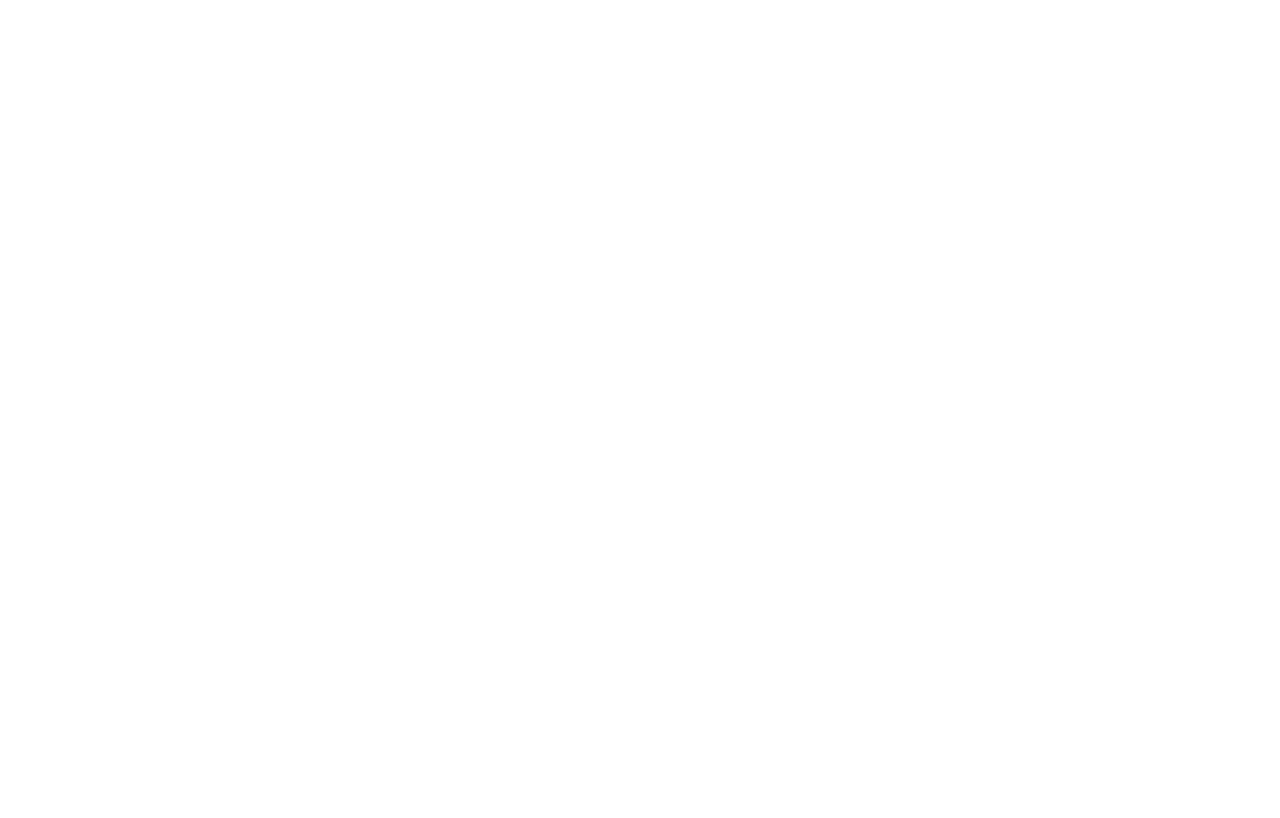
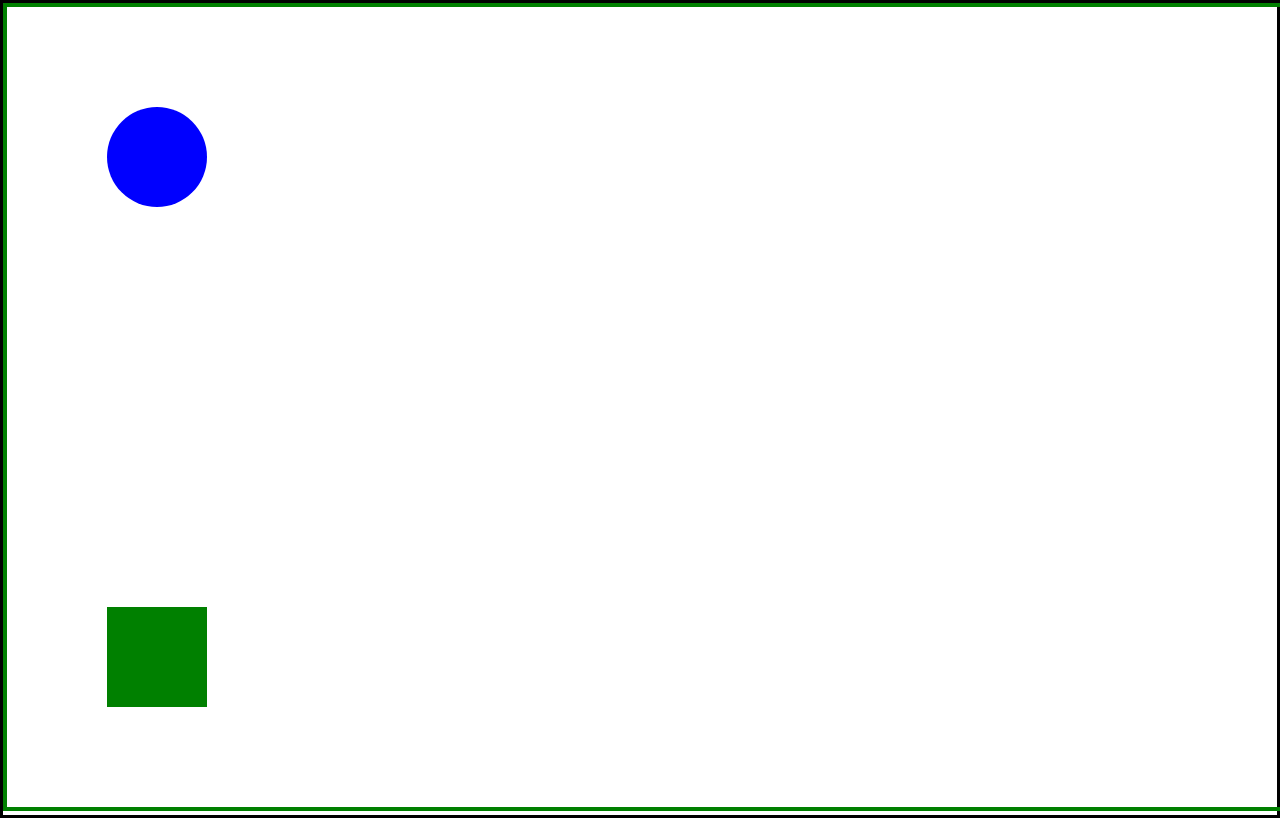
Before and after one commit to gokeekundayo/NEA2026, a plain HTML site: page Home/index.html in a window 1280 px wide. Drawn offline with Linux system fonts and the light colour scheme.

Commit message:
Generic Objects Added

```diff
--- /dev/null
+++ b/Engine/EnergyStore.js
@@ -0,0 +1,5 @@
+export default class EnergyStore {
+	calculate(obj) {
+		throw new Error("Method 'calculate()' must be implemented.");
+	}
+}
--- /dev/null
+++ b/Engine/Environment.js
@@ -0,0 +1,54 @@
+export default class Environment {
+	constructor() {
+		this.canvas = document.createElement("canvas");
+		this.context = this.canvas.getContext("2d");
+		this.canvas.width = window.innerWidth;
+		this.canvas.height = window.innerHeight;
+		document.body.appendChild(this.canvas);
+		this.canvas.style.backgroundColor = "transparent";
+		this.canvas.style.border = "4px solid green";
+		// Sky blue background
+		this.objects = [];
+	}
+	addObject(object) {
+		this.objects.push(object);
+		object.environment = this;
+	}
+
+	update(functionAttach) {
+		let lastTime = performance.now();
+		let startTime = lastTime;
+		let elapsedFunctionTime = 0;
+		let loop = () => {
+			const currentTime = performance.now();
+			const deltaTime = (currentTime - lastTime) / 1000;
+			const elapsedTime = (currentTime - startTime) / 1000;
+			elapsedFunctionTime += deltaTime; // Accumulate elapsed time
+
+			if (elapsedTime >= functionAttach.interval) {
+				if (elapsedFunctionTime >= functionAttach.interval) {
+					//If elapsed time is greater than or equal to interval, run function
+					functionAttach.start();
+					elapsedFunctionTime = 0; // reset elapsed time for function
+				}
+			}
+			lastTime = currentTime;
+			//Render Elements
+			this.context.clearRect(0, 0, this.canvas.width, this.canvas.height);
+			for (let object of this.objects) {
+				object.update(deltaTime);
+				//Drawing handled externally
+				object.draw(object.environment.context);
+				//Fix later: Collision detection $TODO
+				for (let object2 of this.objects) {
+					if (object !== object2 && object.collidesWith(object2)) {
+						console.log("Collision detected between", object, "and", object2);
+					}
+				}
+			}
+			requestAnimationFrame(loop);
+		};
+
+		loop();
+	}
+}
--- /dev/null
+++ b/Engine/GPEStore.js
@@ -0,0 +1,25 @@
+import EnergyStore from "./EnergyStore.js";
+
+export class GPEStore extends EnergyStore {
+	constructor({ gravity, pixelsPerMeter }) {
+		super();
+		this.gravity = gravity;
+		this.energy;
+		this.target;
+		this.pixelsPerMeter = pixelsPerMeter;
+		this.gravityDigital = this.gravity * this.pixelsPerMeter; // convert gravity to px/s²
+	}
+	calculate(obj = this.target) {
+		return obj.mass * this.gravity * obj.height;
+	}
+	update(deltaTime) {
+		if (this.target.height > 0) {
+			this.target.velocity.y += this.gravityDigital * deltaTime;
+			this.target.position.y += this.target.velocity.y * deltaTime;
+			this.energy = this.calculate();
+		} else {
+			this.target.position.y = this.target.base;
+			this.target.velocity.y = 0;
+		}
+	}
+}
--- /dev/null
+++ b/Engine/GenericObject.js
@@ -0,0 +1,25 @@
+import { polygonsCollide } from "./Tools/Tools.js";
+
+export default class GenericObject {
+	constructor({ mass, position, velocity, base, resistance, environment }) {
+		Object.assign(this, { mass, position, velocity, resistance, environment });
+		this.base = base ?? position.y;
+		this.energyStores = [];
+		this.environment?.addObject(this);
+	}
+	attachEnergyStore(energyStore) {
+		this.energyStores.push(energyStore);
+		energyStore.target = this;
+	}
+
+	update(deltaTime) {
+		this.height = this.base - this.position.y;
+		for (const store of this.energyStores) {
+			store.update(deltaTime);
+		}
+	}
+
+	collidesWith(other) {
+		return polygonsCollide(this.toPolygon(), other.toPolygon());
+	}
+}
--- /dev/null
+++ b/Engine/Generics/CircleObject.js
@@ -0,0 +1,32 @@
+import GenericObject from "../GenericObject.js";
+
+export default class CircleObject extends GenericObject {
+	constructor({ radius = 50, ...rest }) {
+		super(rest);
+		Object.assign(this, { radius });
+	}
+	draw(context) {
+		context.fillStyle = "blue";
+		context.beginPath();
+		context.arc(
+			this.position.x + this.radius,
+			this.position.y + this.radius,
+			this.radius,
+			0,
+			Math.PI * 2
+		);
+		context.fill();
+	}
+
+	toPolygon() {
+		const points = [];
+		for (let i = 0; i < 16; i++) {
+			const angle = (i / 16) * Math.PI * 2;
+			points.push({
+				x: this.x + Math.cos(angle) * this.radius,
+				y: this.y + Math.sin(angle) * this.radius,
+			});
+		}
+		return points;
+	}
+}
--- /dev/null
+++ b/Engine/Generics/SquareObject.js
@@ -0,0 +1,20 @@
+import GenericObject from "../GenericObject.js";
+export default class SquareObject extends GenericObject {
+	constructor({ sizeX = 100, sizeY = 100, ...rest }) {
+		super(rest);
+		Object.assign(this, { sizeX, sizeY });
+	}
+
+	draw(context) {
+		context.fillStyle = "green";
+		context.fillRect(this.position.x, this.position.y, this.sizeX, this.sizeY);
+	}
+	toPolygon() {
+		return [
+			{ x: this.x, y: this.y },
+			{ x: this.x + this.sizeX, y: this.y },
+			{ x: this.x + this.sizeX, y: this.y + this.sizeY },
+			{ x: this.x, y: this.y + this.sizeY },
+		];
+	}
+}
--- /dev/null
+++ b/Engine/Tools/Tools.js
@@ -0,0 +1,36 @@
+export function getID(element) {
+	return document.getElementById(element);
+}
+export function polygonsCollide(polyA, polyB) {
+	return !hasSeparatingAxis(polyA, polyB) && !hasSeparatingAxis(polyB, polyA);
+}
+
+function hasSeparatingAxis(polyA, polyB) {
+	for (let i = 0; i < polyA.length; i++) {
+		const p1 = polyA[i];
+		const p2 = polyA[(i + 1) % polyA.length];
+		const edge = { x: p2.x - p1.x, y: p2.y - p1.y };
+		const axis = { x: -edge.y, y: edge.x };
+
+		const [minA, maxA] = projectPolygon(polyA, axis);
+		const [minB, maxB] = projectPolygon(polyB, axis);
+
+		if (maxA < minB || maxB < minA) return true; // gap found
+	}
+	return false;
+}
+
+function projectPolygon(poly, axis) {
+	let min = Infinity;
+	let max = -Infinity;
+	const len = Math.hypot(axis.x, axis.y);
+	const nx = axis.x / len;
+	const ny = axis.y / len;
+
+	for (const p of poly) {
+		const projection = p.x * nx + p.y * ny;
+		if (projection < min) min = projection;
+		if (projection > max) max = projection;
+	}
+	return [min, max];
+}
--- a/Home/index.css
+++ b/Home/index.css
@@ -0,0 +1,14 @@
+#genericObjectVis1 {
+	width: 100px;
+	height: 100px;
+	background-color: red;
+	position: absolute;
+}
+
+body {
+	margin: 0;
+	padding: 0;
+	overflow: hidden;
+	box-sizing: border-box;
+	border: 3px solid black;
+}
--- a/Home/index.html
+++ b/Home/index.html
@@ -1,13 +1,13 @@
 <!DOCTYPE html>
 <html lang="en">
-<head>
-    <meta charset="UTF-8">
-    <meta http-equiv="X-UA-Compatible" content="IE=edge">
-    <meta name="viewport" content="width=device-width, initial-scale=1.0">
-    <link rel="stylesheet" href="index.css">
-    <title>Document</title>
-</head>
-<body>
-    <script src="index.js"></script>
-</body>
+	<head>
+		<meta charset="UTF-8" />
+		<meta http-equiv="X-UA-Compatible" content="IE=edge" />
+		<meta name="viewport" content="width=device-width, initial-scale=1.0" />
+		<link rel="stylesheet" href="index.css" />
+		<title>Physics Engine</title>
+	</head>
+	<body>
+		<script src="index.js" type="module"></script>
+	</body>
 </html>
--- a/Home/index.js
+++ b/Home/index.js
@@ -0,0 +1,38 @@
+import Environment from "../Engine/Environment.js";
+import GenericObject from "../Engine/GenericObject.js";
+import CircleObject from "../Engine/Generics/CircleObject.js";
+import SquareObject from "../Engine/Generics/SquareObject.js";
+import { GPEStore } from "../Engine/GPEStore.js";
+import { getID } from "../Engine/Tools/Tools.js";
+const myEnvironment = new Environment();
+const screenHeight = window.innerHeight; // px
+const metersOnScreen = 1; // e.g., 2 meters represented by 600px
+const pixelsPerMeter = screenHeight / metersOnScreen; // 300 px/m
+const myObject1 = new SquareObject({
+	mass: 2,
+	position: { x: 100, y: 100 },
+	velocity: { x: 0, y: 0 },
+	base: 600,
+	sizeX: 100,
+	sizeY: 100,
+	resistance: -1,
+	environment: myEnvironment,
+});
+const myObject2 = new CircleObject({
+	mass: 2,
+	position: { x: 100, y: 100 },
+	velocity: { x: 0, y: 0 },
+	base: 600,
+	radius: 50,
+	resistance: -1,
+	environment: myEnvironment,
+});
+const GPEAttachment1 = new GPEStore({
+	gravity: 1, // m/s² (moon gravity)
+	pixelsPerMeter: pixelsPerMeter,
+});
+myObject1.attachEnergyStore(GPEAttachment1);
+myEnvironment.update({
+	interval: 0,
+	start: () => {},
+});
```
Also changed, not shown: Notes.txt (added).
